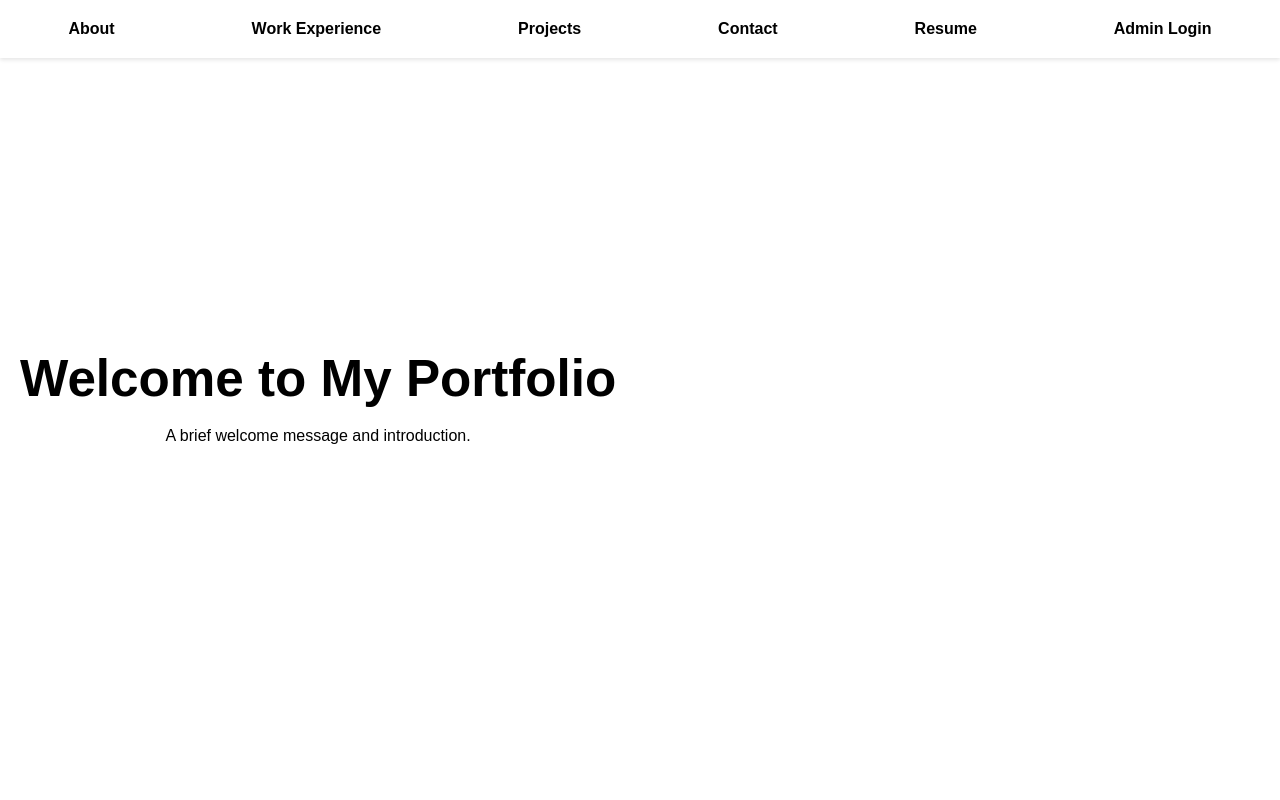
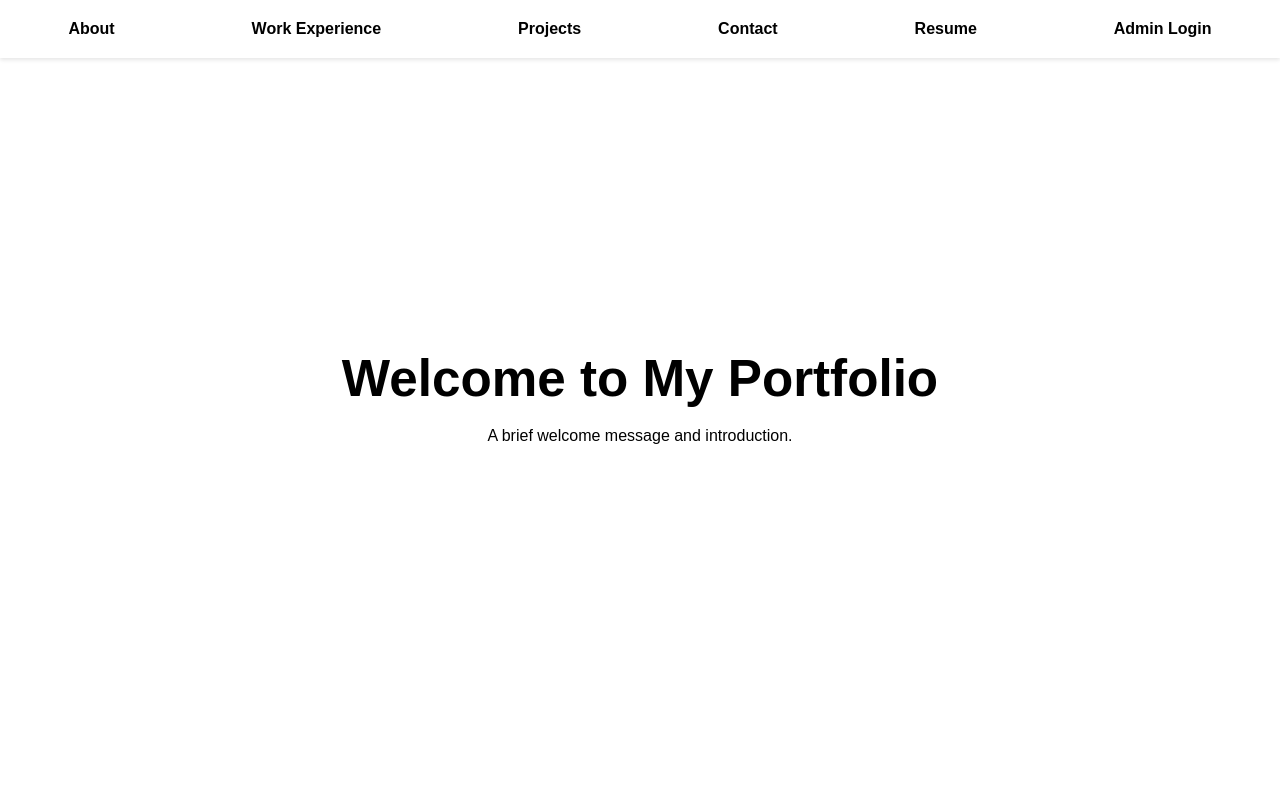
Before and after one commit to skadri342/react-app-portfolio, a React (Vite) app: page / in a window 1280 px wide. Shown: the top 800 px of the page. Built offline with nearby package versions, Linux system fonts and the light colour scheme.

Commit message:
body is now in the center

```diff
--- a/src/css/App.css
+++ b/src/css/App.css
@@ -13,12 +13,33 @@ body {
   line-height: 1.6;
   color: #000;
   background-color: #fff;
+  height: 100%;
+  margin: 0;
+  display: flex;
+  justify-content: center;
+  align-items: center;
 }
 
 .app {
-  max-width: 1200px;
+  max-width: 100%;
   margin: 0 auto;
   padding: 0 20px;
+}
+
+/* Media query for tablets and smaller screens */
+@media (max-width: 768px) {
+  .app {
+    max-width: 100%;
+    padding: 0 15px;
+  }
+}
+
+/* Media query for mobile devices */
+@media (max-width: 480px) {
+  .app {
+    max-width: 100%;
+    padding: 0 10px;
+  }
 }
 
 /* Header Styles */
@@ -60,7 +81,8 @@ section {
   min-height: 100vh;
   display: flex;
   flex-direction: column;
-  justify-content: center;
+  justify-content: center; /* Center vertically */
+  align-items: center; /* Center horizontally */
 }
 
 h1,
--- a/src/index.css
+++ b/src/index.css
@@ -13,8 +13,6 @@ body {
   margin: 0;
   display: flex;
   place-items: center;
-  min-width: 320px;
-  min-height: 100vh;
 }
 
 h1 {
```
